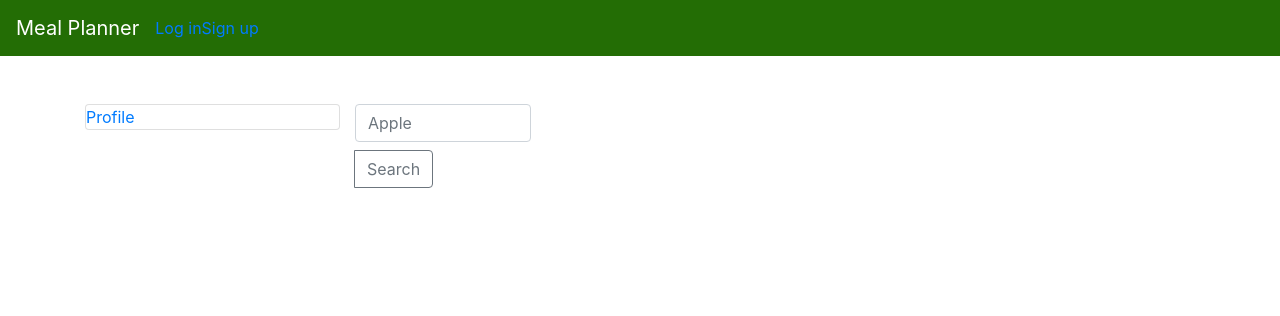
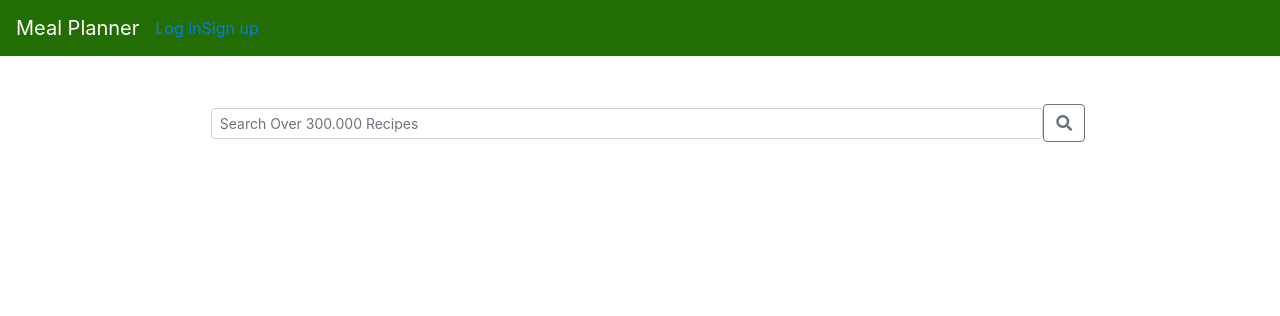
Before and after one commit to abarjis/planner, a Flask app: template templates/home.html in a window 1280 px wide. Shown: the top 316 px of the page. Run offline with Flask 2, Linux system fonts and the light colour scheme; the template is opened without the code that fills it, so the values that code supplies are empty; some libraries are stand-ins or nearby versions.

Commit message:
updated search page in home.html

```diff
--- a/templates/home.html
+++ b/templates/home.html
@@ -2,32 +2,20 @@
 {% block title %} Weekly Planner {% endblock %}
 {% block body %}
 
-<div class="row">
 
-    <aside class="col-md-4 col-lg-3 col-sm-12" id="home-aside">
-        <div class="card user-card">
-          <div>
-            <a href="/users/{{g.user.id}}" class="card-link">
-          Profile
-            </a>
-        </div>
-    </div>
-  </aside>
+<div>
+    <form class="form-inline d-flex justify-content-center md-form form-sm active-purple active-purple-2 mt-2" action="users/{{g.user.id}}/search" method="GET">
 
+        <input class="form-control form-control-sm ml-3 w-75" type="search" placeholder="Search Over 300.000 Recipes"
+        aria-label="Search" name="q">
 
+            <button class="btn btn-outline-secondary" type="submit" id="button-addon2"> <i class="fa fa-search" aria-hidden="true">
+            </i> </button>
 
-    <form action="users/{{g.user.id}}/search" method="GET">
-        <div class="input-group mb-3" style="max-width: 50%;">
-          <label><input type="search" class="form-control" placeholder="Apple" aria-label="Ingedient" aria-describedby="button-addon2" name="q"></label>
-
-            <div class="input-group-append">
-                <button class="btn btn-outline-secondary" type="submit" id="button-addon2">Search</button>
-            </div>
-        </div>
-    </form>
+      </form>
 
 
 </div>
 
 
-{% endblock %}
+{% endblock %}`
```
